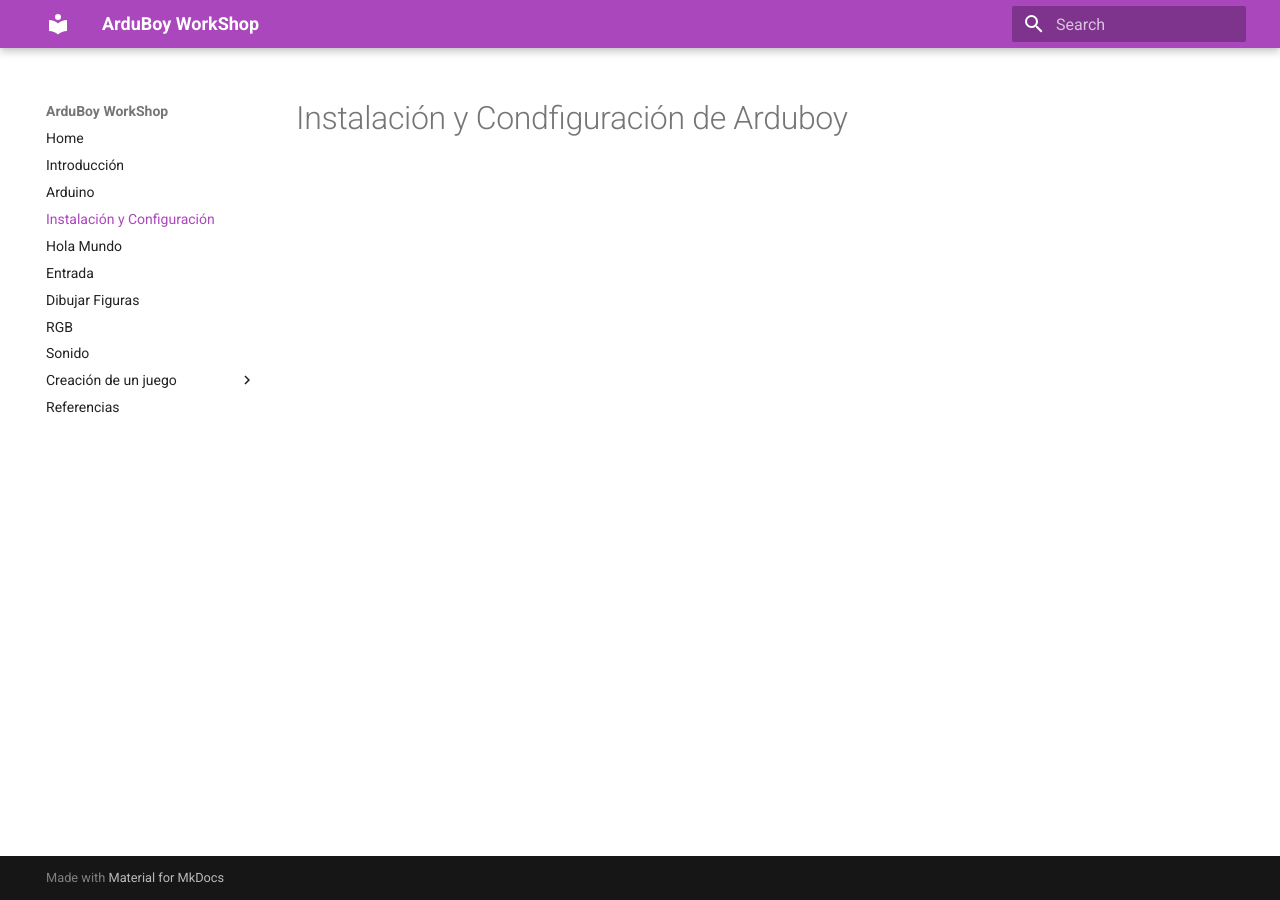
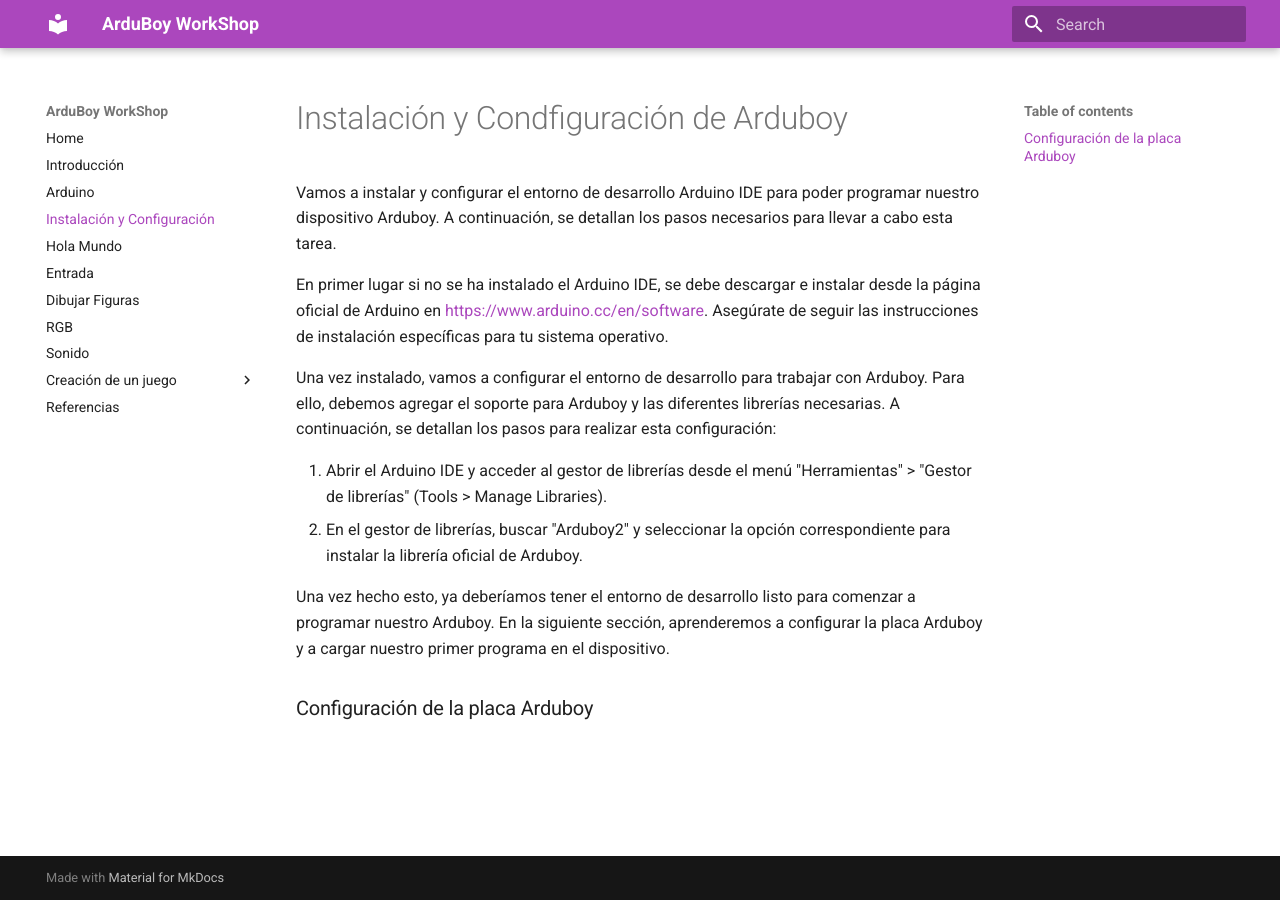
Before and after one commit to makeclassicgames/arduboyworkshop, an MkDocs documentation site: the page built from docs/instalacion.md, in a window 1280 px wide. Built offline with MkDocs 1.6.1 and Material for MkDocs 9.7.7, drawn with Linux system fonts in a browser that asks for light colours.

Commit message:
Instalación de libreria

```diff
--- a/docs/instalacion.md
+++ b/docs/instalacion.md
@@ -1 +1,15 @@
 # Instalación y Condfiguración de Arduboy
+
+Vamos a instalar y configurar el entorno de desarrollo Arduino IDE para poder programar nuestro dispositivo Arduboy. A continuación, se detallan los pasos necesarios para llevar a cabo esta tarea.
+
+En primer lugar si no se ha instalado el Arduino IDE, se debe descargar e instalar desde la página oficial de Arduino en [https://www.arduino.cc/en/software](https://www.arduino.cc/en/software). Asegúrate de seguir las instrucciones de instalación específicas para tu sistema operativo.
+
+Una vez instalado, vamos a configurar el entorno de desarrollo para trabajar con Arduboy. Para ello, debemos agregar el soporte para Arduboy y las diferentes librerías necesarias. A continuación, se detallan los pasos para realizar esta configuración:
+
+1. Abrir el Arduino IDE y acceder al gestor de librerías desde el menú "Herramientas" > "Gestor de librerías" (Tools > Manage Libraries).
+2. En el gestor de librerías, buscar "Arduboy2" y seleccionar la opción correspondiente para instalar la librería oficial de Arduboy.
+
+Una vez hecho esto, ya deberíamos tener el entorno de desarrollo listo para comenzar a programar nuestro Arduboy. En la siguiente sección, aprenderemos a configurar la placa Arduboy y a cargar nuestro primer programa en el dispositivo.
+
+
+### Configuración de la placa Arduboy
```
